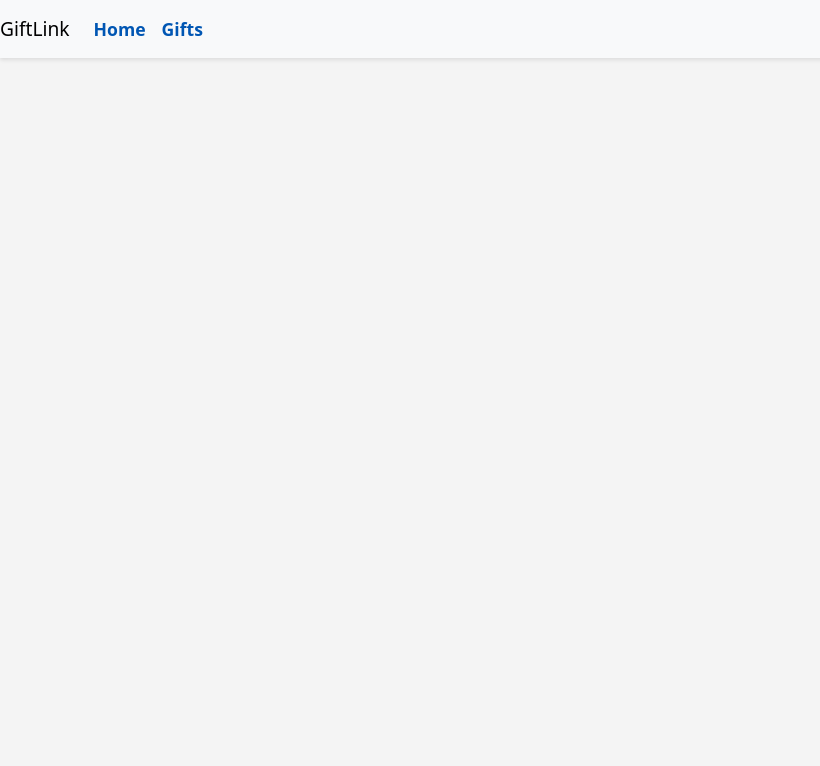
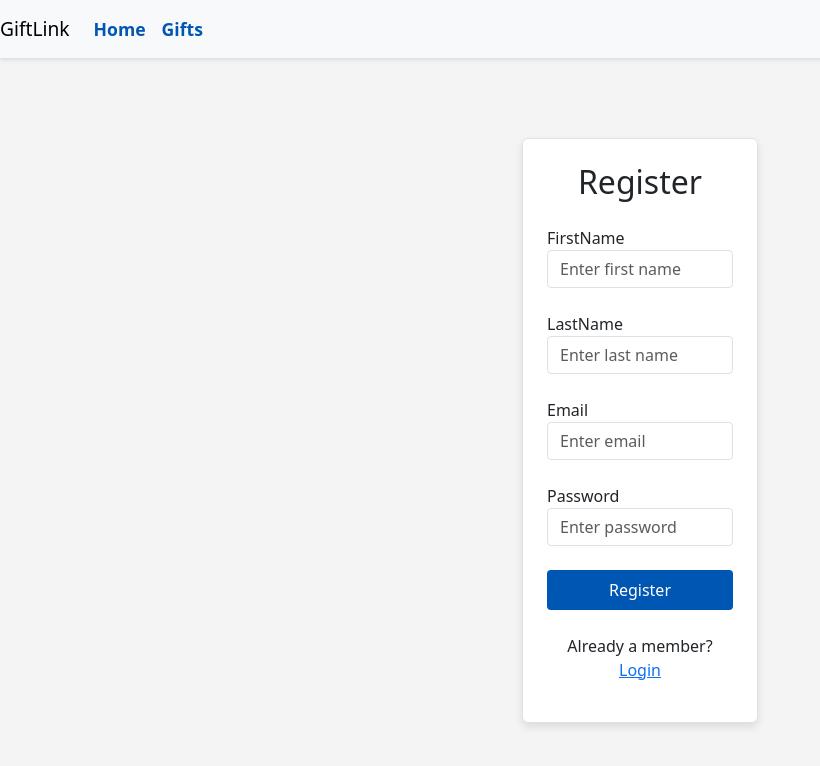
Before and after one commit to SV-Hello/fullstack-capstone-project, a React (Create React App) app in the folder giftlink-frontend/: page /app/register in a window 1280 px wide. Before the commit this address had no page. Shown: the top 766 px of the page, without its empty margins (0-820 px from the left). Built offline with nearby package versions, Linux system fonts and the light colour scheme.

Commit message:
Created register and login pages

```diff
--- a/giftlink-frontend/src/App.js
+++ b/giftlink-frontend/src/App.js
@@ -1,12 +1,16 @@
 import React from 'react';
 import { Routes, Route, useNavigate } from 'react-router-dom';
+
 import MainPage from './components/MainPage/MainPage';
+import LoginPage from './components/LoginPage/LoginPage';
+import RegisterPage from './components/RegisterPage/RegisterPage';
+
 import 'bootstrap/dist/css/bootstrap.min.css';
 import './App.css';
 import Navbar from './components/Navbar/Navbar';
 
 function App() {
-
+    const navigate = useNavigate();
   return (
     <>
         <Navbar/>
@@ -14,6 +18,8 @@
           {/* the final code will not pass the products to every page, but each page will call the server API */}
           <Route path="/" element={<MainPage />} />
           <Route path="/app" element={<MainPage />} />
+          <Route path="/app/login" element={<LoginPage/>} />
+          <Route path="/app/register" element={<RegisterPage/>} />
         </Routes>
         </>
   );
--- /dev/null
+++ b/giftlink-frontend/src/components/LoginPage/LoginPage.css
@@ -0,0 +1,44 @@
+.login-card {
+    background-color: #fff;
+    box-shadow: 0px 4px 8px rgba(0, 0, 0, 0.1);
+}
+
+.login-card .form-label {
+    font-weight: 600;
+}
+
+.login-card input {
+    border-radius: 0.25rem;
+}
+
+.login-card .btn {
+    padding: 0.5rem 1rem;
+    border-radius: 0.25rem;
+}
+
+.login-card .btn-primary {
+    background-color: #0056b3;
+    border: none;
+}
+
+.login-card .btn-secondary {
+    background-color: #dc3545;
+    border: none;
+}
+
+.login-card .text-primary {
+    color: #0056b3;
+}
+
+.login-card .text-secondary {
+    color: #6c757d;
+}
+
+/* Additional styles */
+a.text-primary:hover {
+    text-decoration: underline;
+}
+
+a.text-secondary:hover {
+    text-decoration: underline;
+}
--- /dev/null
+++ b/giftlink-frontend/src/components/LoginPage/LoginPage.js
@@ -0,0 +1,68 @@
+import React, { useState } from 'react';
+import './LoginPage.css';
+
+function LoginPage() {
+
+    //insert code here to create useState hook variables for email, password
+    const [email, setEmail] = useState('');
+    const [password, setPassword] = useState('');
+
+    // insert code here to create handleLogin function and include console.log
+    const handleLogin = async () => {
+        console.log("Login attempted")
+    }
+
+        return (
+      <div className="container mt-5">
+        <div className="row justify-content-center">
+          <div className="col-md-6 col-lg-4">
+            <div className="login-card p-4 border rounded">
+              <h2 className="text-center mb-4 font-weight-bold">Login</h2>
+
+                {/* insert code here to create input elements for the variables email and  password */}
+                <div className = "mb-3">
+                    <label htmlFor = "email" className = "form label">
+                        Email
+                    </label>
+
+                    <br/>
+
+                    <input id = "email"
+                    type = "text"
+                    className = "form-control"
+                    placeholder = "Enter email"
+                    value = {email}
+                    onChange = {(e) => setEmail(e.target.value)}
+                    />
+                </div>
+
+                <div className = "mb-3">
+                    <label htmlFor = "password" className = "form label">
+                        Password
+                    </label>
+
+                    <br/>
+
+                    <input id = "password"
+                    type = "text"
+                    className = "form-control"
+                    placeholder = "Enter password"
+                    value = {password}
+                    onChange = {(e) => setPassword(e.target.value)}
+                    />
+                </div>
+
+                {/* insert code here to create a button that performs the `handleLogin` function on click */}
+                <button className="btn btn-primary w-100 mb-3" onClick={handleLogin}>Login</button>
+                <p className="mt-4 text-center">
+                    New here? <a href="/app/register" className="text-primary">Register Here</a>
+                </p>
+
+            </div>
+          </div>
+        </div>
+      </div>
+    )
+}
+
+export default LoginPage;
--- /dev/null
+++ b/giftlink-frontend/src/components/RegisterPage/RegisterPage.css
@@ -0,0 +1,35 @@
+    .register-card {
+        background-color: #fff;
+        box-shadow: 0px 4px 8px rgba(0, 0, 0, 0.1);
+    }
+    .register-card .form-label {
+        font-weight: 600;
+    }
+    .register-card input {
+        border-radius: 0.25rem;
+    }
+    .register-card .btn {
+        padding: 0.5rem 1rem;
+        border-radius: 0.25rem;
+    }
+    .register-card .btn-primary {
+        background-color: #0056b3;
+        border: none;
+    }
+    .register-card .btn-secondary {
+        background-color: #dc3545;
+        border: none;
+    }
+    .register-card .text-primary {
+        color: #0056b3;
+    }
+    .register-card .text-secondary {
+        color: #6c757d;
+    }
+    /* Additional styles */
+    a.text-primary:hover {
+        text-decoration: underline;
+    }
+    a.text-secondary:hover {
+        text-decoration: underline;
+    }
--- /dev/null
+++ b/giftlink-frontend/src/components/RegisterPage/RegisterPage.js
@@ -0,0 +1,104 @@
+import React, { useState } from 'react';
+
+import './RegisterPage.css';
+
+function RegisterPage() {
+
+    //insert code here to create useState hook variables for firstName, lastName, email, password
+    const [firstName, setFirstName] = useState('');
+    const [lastName, setLastName] = useState('');
+    const [email, setEmail] = useState('');
+    const [password, setPassword] = useState('');
+
+    // insert code here to create handleRegister function and include console.log
+    const handleRegister = async () => {
+        console.log("Registration attempted")
+    }
+
+         return (
+            <div className="container mt-5">
+                <div className="row justify-content-center">
+                    <div className="col-md-6 col-lg-4">
+                        <div className="register-card p-4 border rounded">
+                            <h2 className="text-center mb-4 font-weight-bold">Register</h2>
+
+                            {/* insert code here to create input elements for all the variables - firstName, lastName, email, password */}
+                            <div className = "mb-4">
+                                <label htmlFor = "firstName" className = "form label">
+                                    FirstName
+                                </label>
+
+                                <br/>
+
+                                <input id = "firstName"
+                                type = "text"
+                                className = "form-control"
+                                placeholder = "Enter first name"
+                                value = {firstName}
+                                onChange = {(e) => setFirstName(e.target.value)}
+                                />
+                            </div>
+
+                            <div className = "mb-4">
+                                <label htmlFor = "lastName" className = "form label">
+                                    LastName
+                                </label>
+
+                                <br/>
+
+                                <input id = "lastName"
+                                type = "text"
+                                className = "form-control"
+                                placeholder = "Enter last name"
+                                value = {lastName}
+                                onChange = {(e) => setLastName(e.target.value)}
+                                />
+                            </div>
+
+                            <div className = "mb-4">
+                                <label htmlFor = "email" className = "form label">
+                                    Email
+                                </label>
+
+                                <br/>
+
+                                <input id = "email"
+                                type = "text"
+                                className = "form-control"
+                                placeholder = "Enter email"
+                                value = {email}
+                                onChange = {(e) => setEmail(e.target.value)}
+                                />
+                            </div>
+
+                            <div className = "mb-4">
+                                <label htmlFor = "password" className = "form label">
+                                    Password
+                                </label>
+
+                                <br/>
+
+                                <input id = "password"
+                                type = "text"
+                                className = "form-control"
+                                placeholder = "Enter password"
+                                value = {password}
+                                onChange = {(e) => setPassword(e.target.value)}
+                                />
+                            </div>
+
+                            {/* insert code here to create a button that performs the `handleRegister` function on click */}
+                            <button className="btn btn-primary w-100 mb-3" onClick={handleRegister}>Register</button>
+
+                            <p className="mt-4 text-center">
+                                Already a member? <a href="/app/login" className="text-primary">Login</a>
+                            </p>
+                         </div>
+                    </div>
+                </div>
+            </div>
+
+         )//end of return
+}
+
+export default RegisterPage;
```
